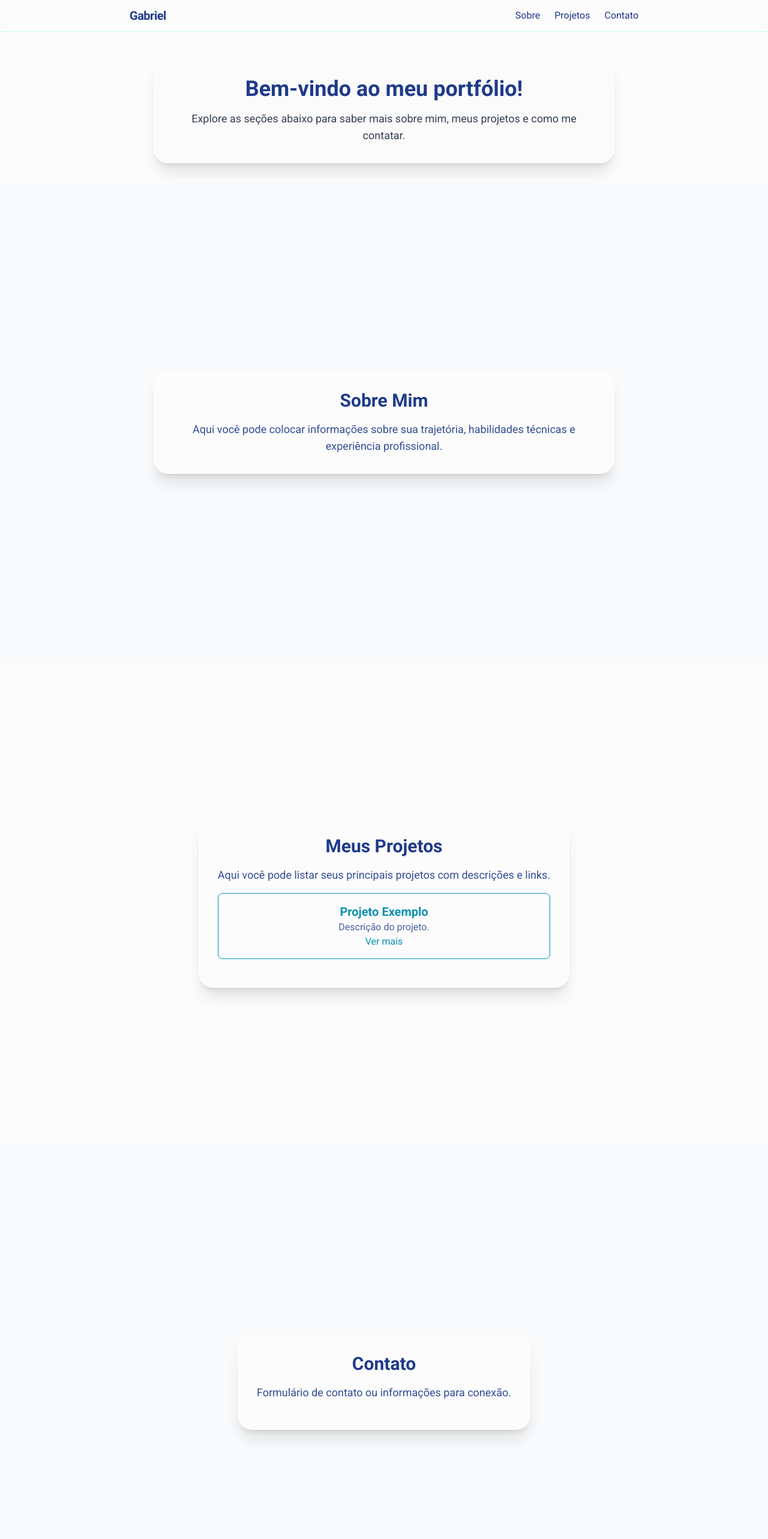
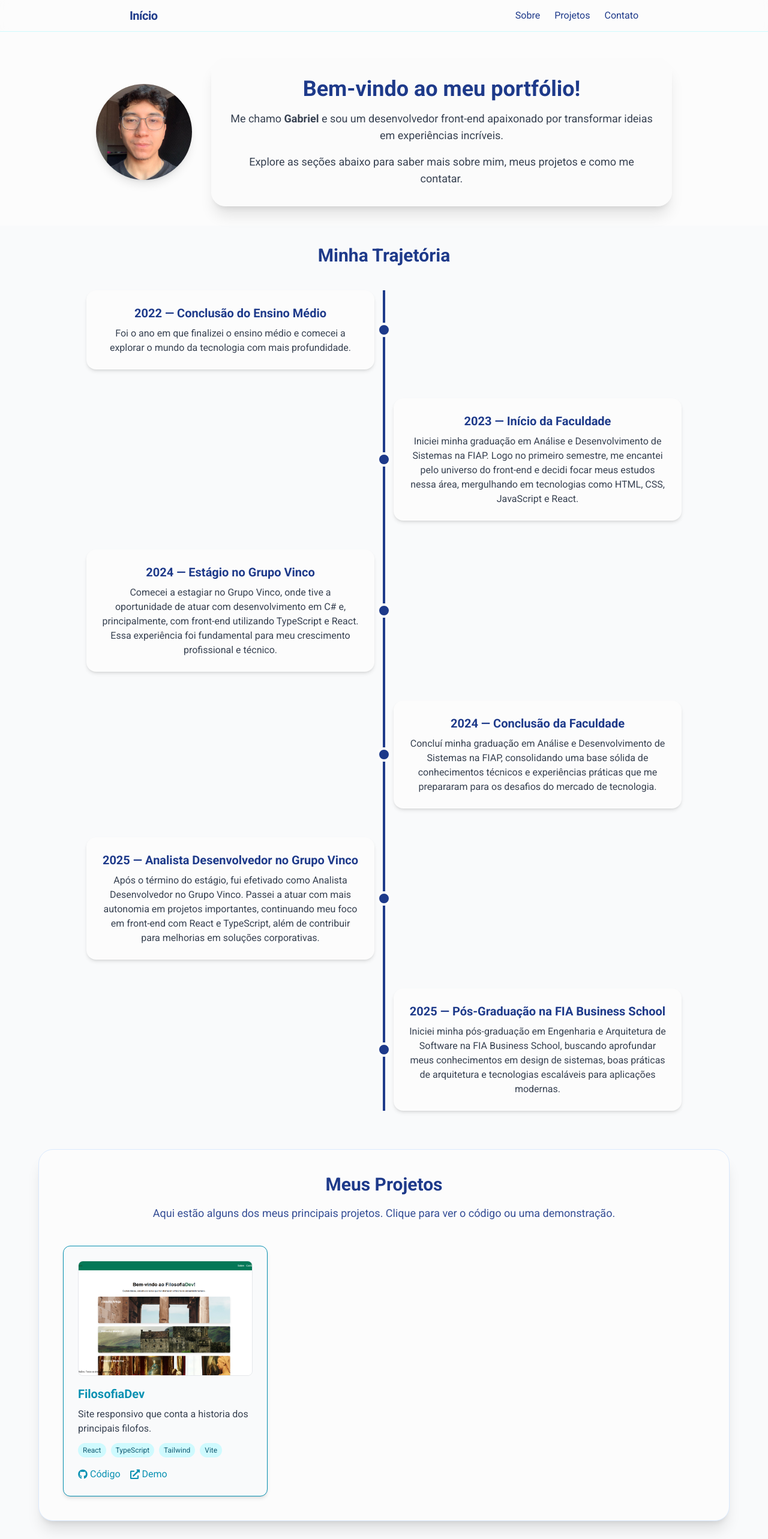
Before and after one commit to gabriellima-wav/meu-portifolio, a React (Vite) app: page / in a window 1280 px wide. Shown: the top 2566 px of the page at 60% size. Built offline with nearby package versions, Linux system fonts and the light colour scheme.

Commit message:
criação da TimeLine e adicionando projeto

```diff
--- a/src/App.tsx
+++ b/src/App.tsx
@@ -1,6 +1,7 @@
 import React from "react";
 import { BrowserRouter, Routes, Route } from "react-router-dom";
-import HomePage from "./pages/home/homePage";
+import HomePage from "./pages/home/HomePage";
+
 
 const App: React.FC = () => {
   return (
--- a/src/components/common/Header.tsx
+++ b/src/components/common/Header.tsx
@@ -6,7 +6,7 @@ const Header: React.FC = () => (
     <nav className="max-w-4xl mx-auto flex items-center justify-between px-6 py-3">
       {/* Logo ou Nome */}
       <a href="#home" className="text-blue-900 font-bold text-xl tracking-tight hover:text-cyan-600 transition">
-        Gabriel
+        Início
       </a>
       {/* Navegação */}
       <ul className="flex gap-6">
--- /dev/null
+++ b/src/components/sections/Projects/projects.ts
@@ -0,0 +1,10 @@
+export const projects = [
+  {
+    title: "FilosofiaDev",
+    description: "Site responsivo que conta a historia dos principais filofos.",
+    link: "https://github.com/gabriellima-wav/filosofia-dev",
+    demo: "https://filosofia-dev.vercel.app/",
+    techs: ["React", "TypeScript","Tailwind", "Vite"],
+    image: "filosofia-dev.png",
+  },
+];
--- /dev/null
+++ b/src/components/sections/TimeLine/Timeline.tsx
@@ -0,0 +1,37 @@
+import React from "react";
+import { timeline } from "./timelineData";
+
+const Timeline: React.FC = () => (
+  <div className="relative w-full max-w-5xl">
+    {/* Linha vertical central */}
+    <div className="absolute left-1/2 transform -translate-x-1/2 h-full border-l-4 border-blue-900" />
+
+    <div className="flex flex-col space-y-12">
+      {timeline.map((event, index) => {
+        const isLeft = index % 2 === 0;
+        return (
+          <div
+            key={index}
+            className={`w-full flex flex-col md:flex-row items-center ${
+              isLeft ? "md:justify-start" : "md:justify-end"
+            }`}
+          >
+            <div className="md:w-1/2 px-4 flex justify-center">
+              <div className="bg-white rounded-2xl shadow-md p-6 text-center">
+                <h3 className="text-xl font-bold text-blue-900">
+                  {event.year} — {event.title}
+                </h3>
+                <p className="text-gray-700 mt-2">{event.description}</p>
+              </div>
+            </div>
+
+            {/* Bolinha da linha do tempo */}
+            <div className="hidden md:flex items-center justify-center w-6 h-6 bg-blue-900 rounded-full border-4 border-white absolute left-1/2 transform -translate-x-1/2" />
+          </div>
+        );
+      })}
+    </div>
+  </div>
+);
+
+export default Timeline;
--- /dev/null
+++ b/src/components/sections/TimeLine/index.ts
@@ -0,0 +1 @@
+export { default } from "./Timeline";
--- /dev/null
+++ b/src/components/sections/TimeLine/timelineData.ts
@@ -0,0 +1,38 @@
+export const timeline = [
+  {
+    year: "2022",
+    title: "Conclusão do Ensino Médio",
+    description:
+      "Foi o ano em que finalizei o ensino médio e comecei a explorar o mundo da tecnologia com mais profundidade.",
+  },
+  {
+    year: "2023",
+    title: "Início da Faculdade",
+    description:
+      "Iniciei minha graduação em Análise e Desenvolvimento de Sistemas na FIAP. Logo no primeiro semestre, me encantei pelo universo do front-end e decidi focar meus estudos nessa área, mergulhando em tecnologias como HTML, CSS, JavaScript e React.",
+  },
+  {
+    year: "2024",
+    title: "Estágio no Grupo Vinco",
+    description:
+      "Comecei a estagiar no Grupo Vinco, onde tive a oportunidade de atuar com desenvolvimento em C# e, principalmente, com front-end utilizando TypeScript e React. Essa experiência foi fundamental para meu crescimento profissional e técnico.",
+  },
+  {
+    year: "2024",
+    title: "Conclusão da Faculdade",
+    description:
+      "Concluí minha graduação em Análise e Desenvolvimento de Sistemas na FIAP, consolidando uma base sólida de conhecimentos técnicos e experiências práticas que me prepararam para os desafios do mercado de tecnologia.",
+  },
+  {
+    year: "2025",
+    title: "Analista Desenvolvedor no Grupo Vinco",
+    description:
+      "Após o término do estágio, fui efetivado como Analista Desenvolvedor no Grupo Vinco. Passei a atuar com mais autonomia em projetos importantes, continuando meu foco em front-end com React e TypeScript, além de contribuir para melhorias em soluções corporativas.",
+  },
+  {
+    year: "2025",
+    title: "Pós-Graduação na FIA Business School",
+    description:
+      "Iniciei minha pós-graduação em Engenharia e Arquitetura de Software na FIA Business School, buscando aprofundar meus conhecimentos em design de sistemas, boas práticas de arquitetura e tecnologias escaláveis para aplicações modernas.",
+  },
+];
--- /dev/null
+++ b/src/pages/MainSections.tsx
@@ -0,0 +1,18 @@
+import React from "react";
+import Footer from "../components/common/Footer";
+import AboutPage from "./about/AboutPage";
+import ContactPage from "./contact/ContactPage";
+import ProjectsPage from "./projects/ProjectsPage";
+
+const MainSections: React.FC = () => {
+  return (
+    <>
+      <AboutPage />
+      <ProjectsPage />
+      <ContactPage />
+      <Footer />
+    </>
+  );
+};
+
+export default MainSections;
--- a/src/pages/about/AboutPage.tsx
+++ b/src/pages/about/AboutPage.tsx
@@ -1,17 +1,15 @@
 import React from "react";
+import Timeline from "../../components/sections/TimeLine";
 
 const AboutPage: React.FC = () => (
   <section
     id="about"
-    className="min-h-screen flex flex-col justify-center items-center p-8 text-center bg-gray-50"
+    className="min-h-screen flex flex-col items-center p-8 bg-gray-50"
   >
-    <div className="max-w-3xl bg-white rounded-3xl shadow-xl p-8">
-      <h2 className="text-3xl font-bold text-blue-900 mb-4">Sobre Mim</h2>
-      <p className="text-blue-900/90 text-lg">
-        Aqui você pode colocar informações sobre sua trajetória, habilidades
-        técnicas e experiência profissional.
-      </p>
-    </div>
+    <h2 className="text-3xl font-bold text-blue-900 text-center mb-10">
+      Minha Trajetória
+    </h2>
+    <Timeline />
   </section>
 );
 
--- a/src/pages/home/homePage.tsx
+++ b/src/pages/home/homePage.tsx
@@ -1,9 +1,6 @@
 import React from "react";
 import Header from "../../components/common/Header";
-import AboutPage from "../about/aboutPage";
-import ContactPage from "../contact/contactPage";
-import ProjectsPage from "../projects/projectsPage";
-import Footer from "../../components/common/Footer";
+import MainSections from "../MainSections";
 
 const HomePage: React.FC = () => (
   <>
@@ -11,22 +8,30 @@ const HomePage: React.FC = () => (
     <main className="bg-white font-sans pt-16">
       <section
         id="home"
-        className="flex flex-col justify-center items-center p-8 text-center"
+        className="flex flex-col lg:flex-row justify-center items-center gap-8 p-8 text-center"
       >
+        <img
+          src="/minha_foto.jpeg"
+          alt="Minha foto"
+          className="w-40 h-40 rounded-full shadow-lg object-cover"
+        />
         <div className="max-w-3xl bg-white/80 rounded-3xl shadow-xl p-8">
           <h1 className="text-4xl font-bold mb-4">
             Bem-vindo ao meu portfólio!
           </h1>
-          <p className="text-lg text-gray-700 text-center">
+          <p className="text-lg text-gray-700 mb-4">
+            Me chamo <span className="font-semibold">Gabriel</span> e sou um
+            desenvolvedor front-end apaixonado por transformar ideias em
+            experiências incríveis.
+          </p>
+          <p className="text-lg text-gray-700">
             Explore as seções abaixo para saber mais sobre mim, meus projetos e
             como me contatar.
           </p>
         </div>
       </section>
-      <AboutPage />
-      <ProjectsPage />
-      <ContactPage />
-      <Footer />
+
+      <MainSections />
     </main>
   </>
 );
--- a/src/pages/projects/ProjectsPage.tsx
+++ b/src/pages/projects/ProjectsPage.tsx
@@ -1,17 +1,77 @@
 import React from "react";
+import { FaGithub, FaExternalLinkAlt } from "react-icons/fa";
+import { projects } from "../../components/sections/Projects/projects";
 
 const ProjectsPage: React.FC = () => (
-  <section id="projects" className="min-h-screen flex flex-col justify-center items-center p-8 text-center">
-    <div className="max-w-3xl bg-white rounded-3xl shadow-xl p-8">
+  <section
+    id="projects"
+    className="min-h-screen flex flex-col items-center p-8 bg-gray-50 text-center"
+  >
+    <div className="w-full max-w-6xl bg-white rounded-3xl shadow-xl p-10 border border-blue-100">
       <h2 className="text-3xl font-bold text-blue-900 mb-4">Meus Projetos</h2>
-      <p className="text-blue-900/90 text-lg mb-4">
-        Aqui você pode listar seus principais projetos com descrições e links.
+      <p className="text-blue-900/90 text-lg mb-10">
+        Aqui estão alguns dos meus principais projetos. Clique para ver o código
+        ou uma demonstração.
       </p>
-      {/* Exemplo de projeto */}
-      <div className="border border-cyan-600 rounded-lg p-4 mb-4">
-        <h3 className="text-xl font-semibold text-cyan-600">Projeto Exemplo</h3>
-        <p className="text-blue-900/80">Descrição do projeto.</p>
-        <a href="#" className="text-cyan-600 hover:underline">Ver mais</a>
+
+      <div className="grid gap-6 sm:grid-cols-1 md:grid-cols-2 lg:grid-cols-3">
+        {projects.map((project, index) => (
+          <div
+            key={index}
+            className="bg-gray-50 rounded-xl shadow-md p-6 text-left border border-cyan-600 flex flex-col justify-between"
+          >
+            <div>
+              {project.image && (
+                <img
+                  src={project.image}
+                  alt={`Imagem do projeto ${project.title}`}
+                  className="w-full h-48 object-cover rounded-lg mb-4 border"
+                />
+              )}
+
+              <h3 className="text-xl font-semibold text-cyan-600">
+                {project.title}
+              </h3>
+              <p className="text-gray-700 mt-2">{project.description}</p>
+
+              {project.techs && (
+                <div className="flex flex-wrap gap-2 mt-3">
+                  {project.techs.map((tech, idx) => (
+                    <span
+                      key={idx}
+                      className="bg-cyan-100 text-cyan-800 px-2 py-1 text-xs rounded-full"
+                    >
+                      {tech}
+                    </span>
+                  ))}
+                </div>
+              )}
+            </div>
+
+            <div className="flex gap-4 mt-4">
+              {project.link && (
+                <a
+                  href={project.link}
+                  target="_blank"
+                  rel="noopener noreferrer"
+                  className="text-cyan-600 hover:underline flex items-center gap-1"
+                >
+                  <FaGithub /> Código
+                </a>
+              )}
+              {project.demo && (
+                <a
+                  href={project.demo}
+                  target="_blank"
+                  rel="noopener noreferrer"
+                  className="text-cyan-600 hover:underline flex items-center gap-1"
+                >
+                  <FaExternalLinkAlt /> Demo
+                </a>
+              )}
+            </div>
+          </div>
+        ))}
       </div>
     </div>
   </section>
```
Also changed, not shown: public/filosofia-dev.png (added), public/minha_foto.jpeg (added), src/components/common/Footer.tsx (line endings or trailing spaces).
